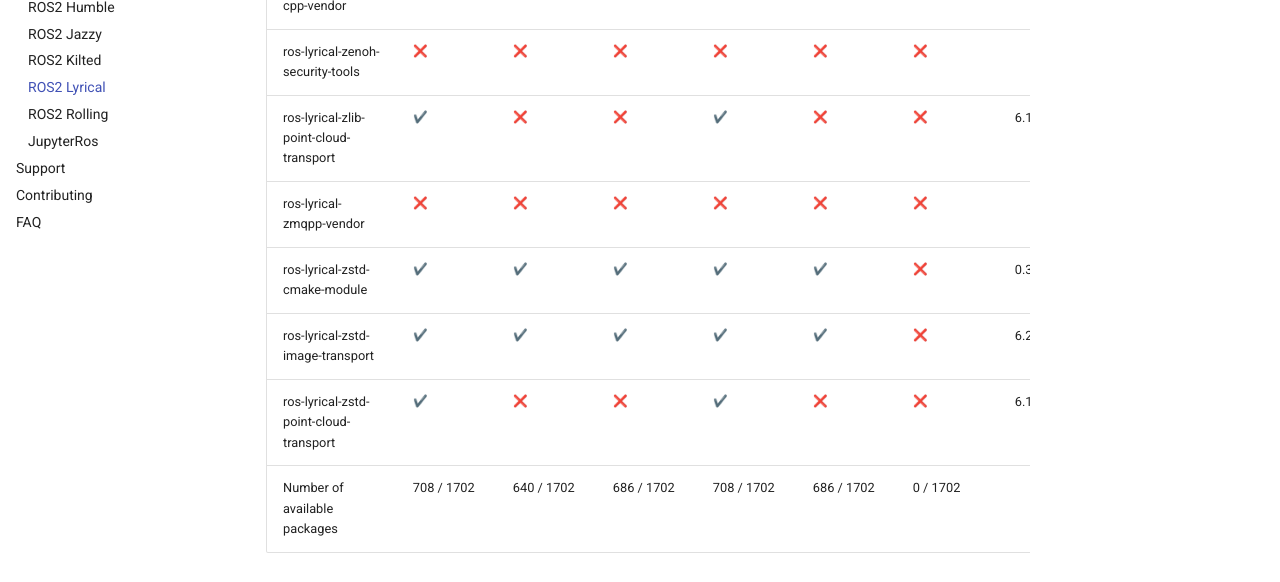
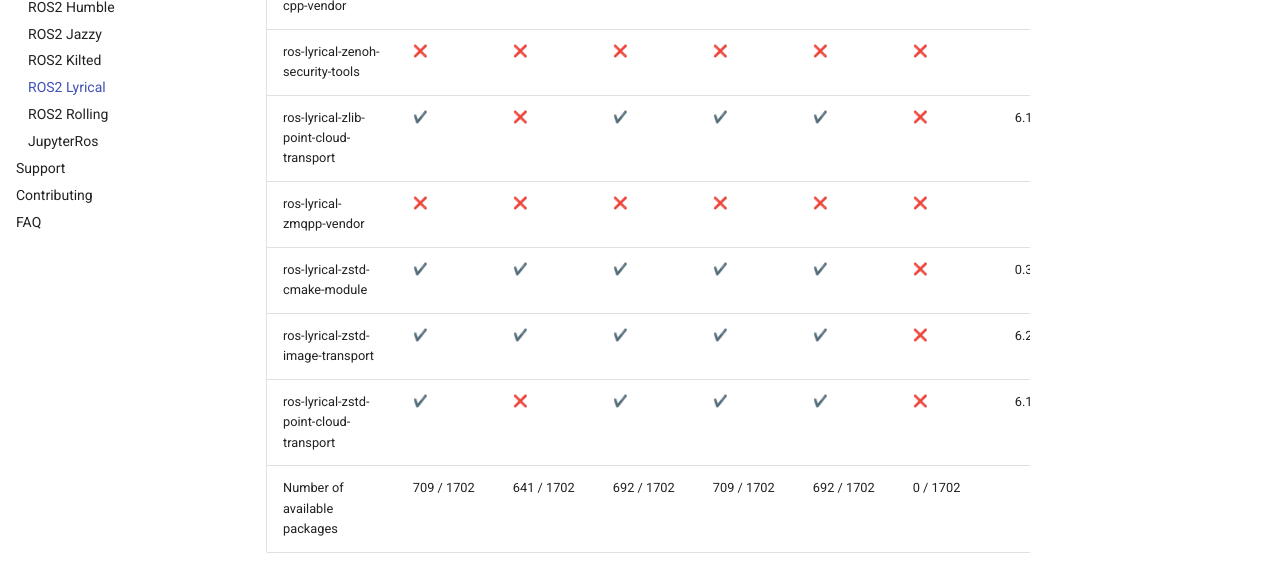
Before and after one commit to RoboStack/robostack.github.io, an MkDocs documentation site: the page built from docs/lyrical.md, in a window 1280 px wide and 900 px high, scrolled down 125886 px. Shown: the part 263-845 px from the top of the window. Built offline with MkDocs 1.6.1 and Material for MkDocs 9.7.7, drawn with Linux system fonts in a browser that asks for light colours; emoji names are drawn with the system emoji font; comment, search, counter and statistics services are not loaded; some of the changed text lies outside the part shown.

Commit message:
Update tables

```diff
--- a/docs/lyrical.md
+++ b/docs/lyrical.md
@@ -278,7 +278,7 @@
 | ros-lyrical-diagnostics | :heavy_check_mark: { data-sort='1' } | :heavy_check_mark: { data-sort='1' } | :heavy_check_mark: { data-sort='1' } | :heavy_check_mark: { data-sort='1' } | :heavy_check_mark: { data-sort='1' } | :x: { data-sort='0' } | 4.4.6, 4.4.7  |
 | ros-lyrical-diff-drive-controller | :heavy_check_mark: { data-sort='1' } | :heavy_check_mark: { data-sort='1' } | :heavy_check_mark: { data-sort='1' } | :heavy_check_mark: { data-sort='1' } | :heavy_check_mark: { data-sort='1' } | :x: { data-sort='0' } | 6.7.0  |
 | ros-lyrical-domain-coordinator | :heavy_check_mark: { data-sort='1' } | :heavy_check_mark: { data-sort='1' } | :heavy_check_mark: { data-sort='1' } | :heavy_check_mark: { data-sort='1' } | :heavy_check_mark: { data-sort='1' } | :x: { data-sort='0' } | 0.15.8  |
-| ros-lyrical-draco-point-cloud-transport | :heavy_check_mark: { data-sort='1' } | :x: { data-sort='0' } | :x: { data-sort='0' } | :heavy_check_mark: { data-sort='1' } | :x: { data-sort='0' } | :x: { data-sort='0' } | 6.1.0  |
+| ros-lyrical-draco-point-cloud-transport | :heavy_check_mark: { data-sort='1' } | :x: { data-sort='0' } | :heavy_check_mark: { data-sort='1' } | :heavy_check_mark: { data-sort='1' } | :heavy_check_mark: { data-sort='1' } | :x: { data-sort='0' } | 6.1.0, 6.2.0  |
 | ros-lyrical-ds-dbw | :x: { data-sort='0' } | :x: { data-sort='0' } | :x: { data-sort='0' } | :x: { data-sort='0' } | :x: { data-sort='0' } | :x: { data-sort='0' } |   |
 | ros-lyrical-ds-dbw-can | :x: { data-sort='0' } | :x: { data-sort='0' } | :x: { data-sort='0' } | :x: { data-sort='0' } | :x: { data-sort='0' } | :x: { data-sort='0' } |   |
 | ros-lyrical-ds-dbw-joystick-demo | :x: { data-sort='0' } | :x: { data-sort='0' } | :x: { data-sort='0' } | :x: { data-sort='0' } | :x: { data-sort='0' } | :x: { data-sort='0' } |   |
@@ -1025,11 +1025,11 @@
 | ros-lyrical-plotjuggler-msgs | :heavy_check_mark: { data-sort='1' } | :x: { data-sort='0' } | :heavy_check_mark: { data-sort='1' } | :heavy_check_mark: { data-sort='1' } | :heavy_check_mark: { data-sort='1' } | :x: { data-sort='0' } | 0.2.3  |
 | ros-lyrical-plotjuggler-ros | :heavy_check_mark: { data-sort='1' } | :x: { data-sort='0' } | :heavy_check_mark: { data-sort='1' } | :heavy_check_mark: { data-sort='1' } | :heavy_check_mark: { data-sort='1' } | :x: { data-sort='0' } | 2.3.1  |
 | ros-lyrical-pluginlib | :heavy_check_mark: { data-sort='1' } | :heavy_check_mark: { data-sort='1' } | :heavy_check_mark: { data-sort='1' } | :heavy_check_mark: { data-sort='1' } | :heavy_check_mark: { data-sort='1' } | :x: { data-sort='0' } | 5.8.4  |
-| ros-lyrical-point-cloud-interfaces | :heavy_check_mark: { data-sort='1' } | :x: { data-sort='0' } | :x: { data-sort='0' } | :heavy_check_mark: { data-sort='1' } | :x: { data-sort='0' } | :x: { data-sort='0' } | 6.1.0  |
+| ros-lyrical-point-cloud-interfaces | :heavy_check_mark: { data-sort='1' } | :x: { data-sort='0' } | :heavy_check_mark: { data-sort='1' } | :heavy_check_mark: { data-sort='1' } | :heavy_check_mark: { data-sort='1' } | :x: { data-sort='0' } | 6.1.0, 6.2.0  |
 | ros-lyrical-point-cloud-msg-wrapper | :heavy_check_mark: { data-sort='1' } | :heavy_check_mark: { data-sort='1' } | :heavy_check_mark: { data-sort='1' } | :heavy_check_mark: { data-sort='1' } | :heavy_check_mark: { data-sort='1' } | :x: { data-sort='0' } | 1.0.7  |
 | ros-lyrical-point-cloud-transport | :heavy_check_mark: { data-sort='1' } | :heavy_check_mark: { data-sort='1' } | :heavy_check_mark: { data-sort='1' } | :heavy_check_mark: { data-sort='1' } | :heavy_check_mark: { data-sort='1' } | :x: { data-sort='0' } | 5.4.1, 5.4.2  |
-| ros-lyrical-point-cloud-transport-plugins | :heavy_check_mark: { data-sort='1' } | :x: { data-sort='0' } | :x: { data-sort='0' } | :heavy_check_mark: { data-sort='1' } | :x: { data-sort='0' } | :x: { data-sort='0' } | 6.1.0  |
-| ros-lyrical-point-cloud-transport-py | :x: { data-sort='0' } | :x: { data-sort='0' } | :x: { data-sort='0' } | :x: { data-sort='0' } | :x: { data-sort='0' } | :x: { data-sort='0' } |   |
+| ros-lyrical-point-cloud-transport-plugins | :heavy_check_mark: { data-sort='1' } | :x: { data-sort='0' } | :heavy_check_mark: { data-sort='1' } | :heavy_check_mark: { data-sort='1' } | :heavy_check_mark: { data-sort='1' } | :x: { data-sort='0' } | 6.1.0, 6.2.0  |
+| ros-lyrical-point-cloud-transport-py | :heavy_check_mark: { data-sort='1' } | :heavy_check_mark: { data-sort='1' } | :heavy_check_mark: { data-sort='1' } | :heavy_check_mark: { data-sort='1' } | :heavy_check_mark: { data-sort='1' } | :x: { data-sort='0' } | 5.4.2  |
 | ros-lyrical-point-cloud-transport-tutorial | :x: { data-sort='0' } | :x: { data-sort='0' } | :x: { data-sort='0' } | :x: { data-sort='0' } | :x: { data-sort='0' } | :x: { data-sort='0' } |   |
 | ros-lyrical-pointcloud-conversions | :x: { data-sort='0' } | :x: { data-sort='0' } | :x: { data-sort='0' } | :x: { data-sort='0' } | :x: { data-sort='0' } | :x: { data-sort='0' } |   |
 | ros-lyrical-pointcloud-to-laserscan | :heavy_check_mark: { data-sort='1' } | :x: { data-sort='0' } | :heavy_check_mark: { data-sort='1' } | :heavy_check_mark: { data-sort='1' } | :heavy_check_mark: { data-sort='1' } | :x: { data-sort='0' } | 2.1.0  |
@@ -1697,9 +1697,9 @@
 | ros-lyrical-zenoh-bridge-dds | :x: { data-sort='0' } | :x: { data-sort='0' } | :x: { data-sort='0' } | :x: { data-sort='0' } | :x: { data-sort='0' } | :x: { data-sort='0' } |   |
 | ros-lyrical-zenoh-cpp-vendor | :heavy_check_mark: { data-sort='1' } | :heavy_check_mark: { data-sort='1' } | :heavy_check_mark: { data-sort='1' } | :heavy_check_mark: { data-sort='1' } | :heavy_check_mark: { data-sort='1' } | :x: { data-sort='0' } | 0.10.4  |
 | ros-lyrical-zenoh-security-tools | :x: { data-sort='0' } | :x: { data-sort='0' } | :x: { data-sort='0' } | :x: { data-sort='0' } | :x: { data-sort='0' } | :x: { data-sort='0' } |   |
-| ros-lyrical-zlib-point-cloud-transport | :heavy_check_mark: { data-sort='1' } | :x: { data-sort='0' } | :x: { data-sort='0' } | :heavy_check_mark: { data-sort='1' } | :x: { data-sort='0' } | :x: { data-sort='0' } | 6.1.0  |
+| ros-lyrical-zlib-point-cloud-transport | :heavy_check_mark: { data-sort='1' } | :x: { data-sort='0' } | :heavy_check_mark: { data-sort='1' } | :heavy_check_mark: { data-sort='1' } | :heavy_check_mark: { data-sort='1' } | :x: { data-sort='0' } | 6.1.0, 6.2.0  |
 | ros-lyrical-zmqpp-vendor | :x: { data-sort='0' } | :x: { data-sort='0' } | :x: { data-sort='0' } | :x: { data-sort='0' } | :x: { data-sort='0' } | :x: { data-sort='0' } |   |
 | ros-lyrical-zstd-cmake-module | :heavy_check_mark: { data-sort='1' } | :heavy_check_mark: { data-sort='1' } | :heavy_check_mark: { data-sort='1' } | :heavy_check_mark: { data-sort='1' } | :heavy_check_mark: { data-sort='1' } | :x: { data-sort='0' } | 0.33.3  |
 | ros-lyrical-zstd-image-transport | :heavy_check_mark: { data-sort='1' } | :heavy_check_mark: { data-sort='1' } | :heavy_check_mark: { data-sort='1' } | :heavy_check_mark: { data-sort='1' } | :heavy_check_mark: { data-sort='1' } | :x: { data-sort='0' } | 6.2.5  |
-| ros-lyrical-zstd-point-cloud-transport | :heavy_check_mark: { data-sort='1' } | :x: { data-sort='0' } | :x: { data-sort='0' } | :heavy_check_mark: { data-sort='1' } | :x: { data-sort='0' } | :x: { data-sort='0' } | 6.1.0  |
-| Number of available packages |  708 / 1702 | 640 / 1702 | 686 / 1702 | 708 / 1702 | 686 / 1702 | 0 / 1702 |
+| ros-lyrical-zstd-point-cloud-transport | :heavy_check_mark: { data-sort='1' } | :x: { data-sort='0' } | :heavy_check_mark: { data-sort='1' } | :heavy_check_mark: { data-sort='1' } | :heavy_check_mark: { data-sort='1' } | :x: { data-sort='0' } | 6.1.0, 6.2.0  |
+| Number of available packages |  709 / 1702 | 641 / 1702 | 692 / 1702 | 709 / 1702 | 692 / 1702 | 0 / 1702 |
```
Also changed, not shown: docs/jazzy.md (+2 -2 lines).
